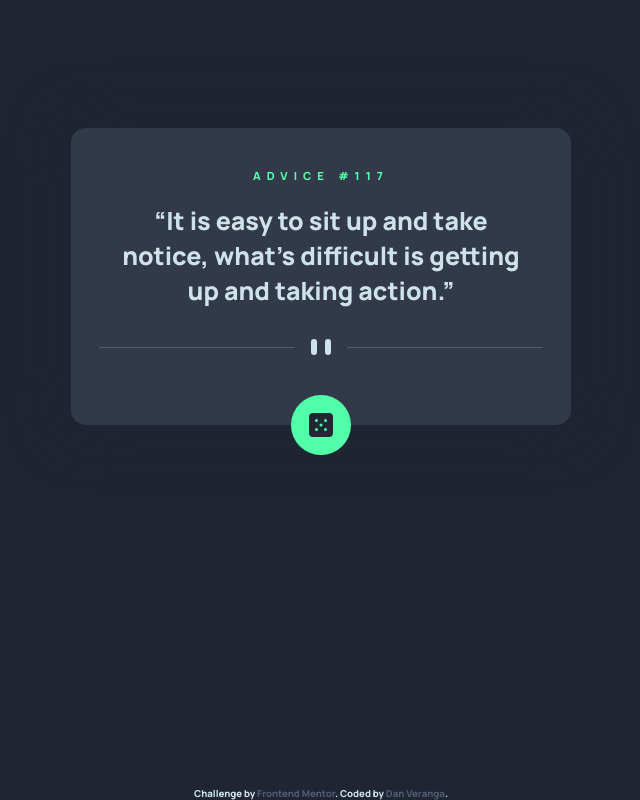
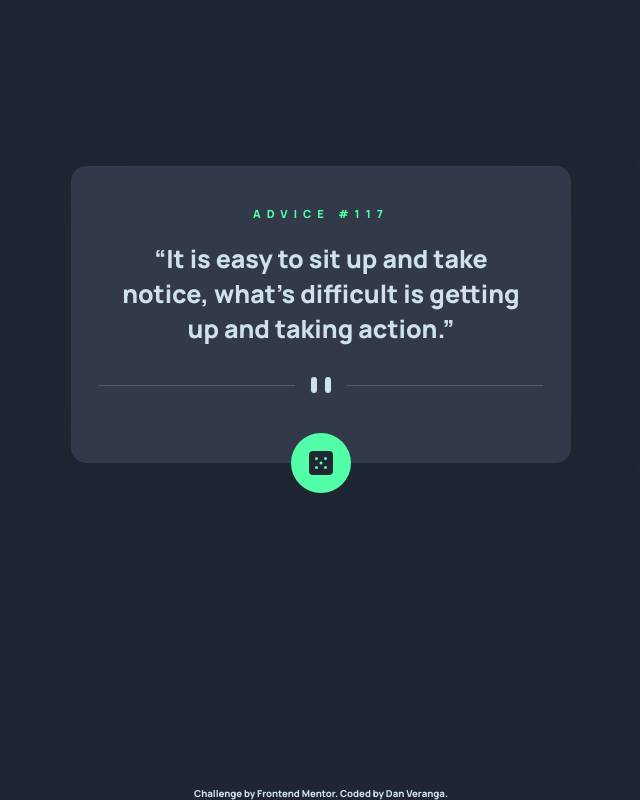
Before and after one commit to danveranga/fm3-content-generator, a website: page index.html in a window 1280 px wide. Shown: the whole page, without its empty margins (319-959 px from the left). Drawn offline with Linux system fonts and the light colour scheme.

Commit message:
fixed properly centering issue and GitHub account link fixed

```diff
--- a/assets/styles/scss/main.scss
+++ b/assets/styles/scss/main.scss
@@ -35,8 +35,7 @@ html {
     border-radius: 15px;
     padding: 40px;
     width: 500px;
-    margin-top: 10%;
-    margin-bottom: 10%;
+    margin: 13% auto;
 
     position: relative;
 }
@@ -71,17 +70,12 @@ html {
 
 a {
     text-decoration: none;
-    &:link {
-        color: colors.$grayish-blue;
-    }
-    &.visited {
-        color:rgb(216, 74, 74);
-    }
+    color: inherit;
     &:hover {
         color: colors.$neon-green;
     }
     &:active {
-        color: maroon;
+        color: rgb(67, 186, 255);
     }
 }
 
--- a/index.html
+++ b/index.html
@@ -30,7 +30,7 @@
   <div class="attribution-container">
     Challenge by
     <a href="https://www.frontendmentor.io?ref=challenge" target="_blank" rel='noopener noreferrer'>Frontend Mentor</a>.
-    Coded by <a href="#" target="_blank">Dan Veranga</a>.
+    Coded by <a href="https://www.github.com/danveranga" target="_blank" rel="noopener noreferrer">Dan Veranga</a>.
   </div>
 
   <script src="./dist/main.js"></script>
```
Also changed, not shown: assets/styles/css/main.css, dist/main.css, 1 other file.
